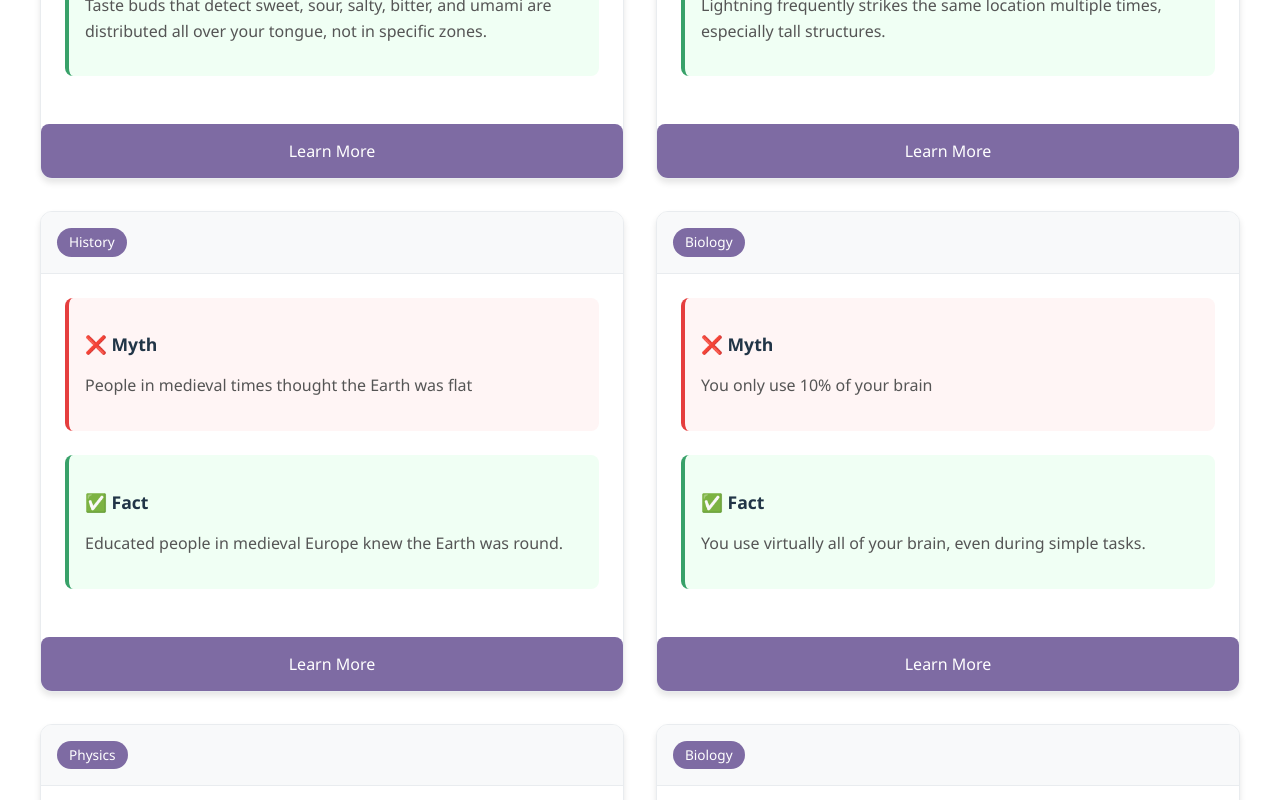
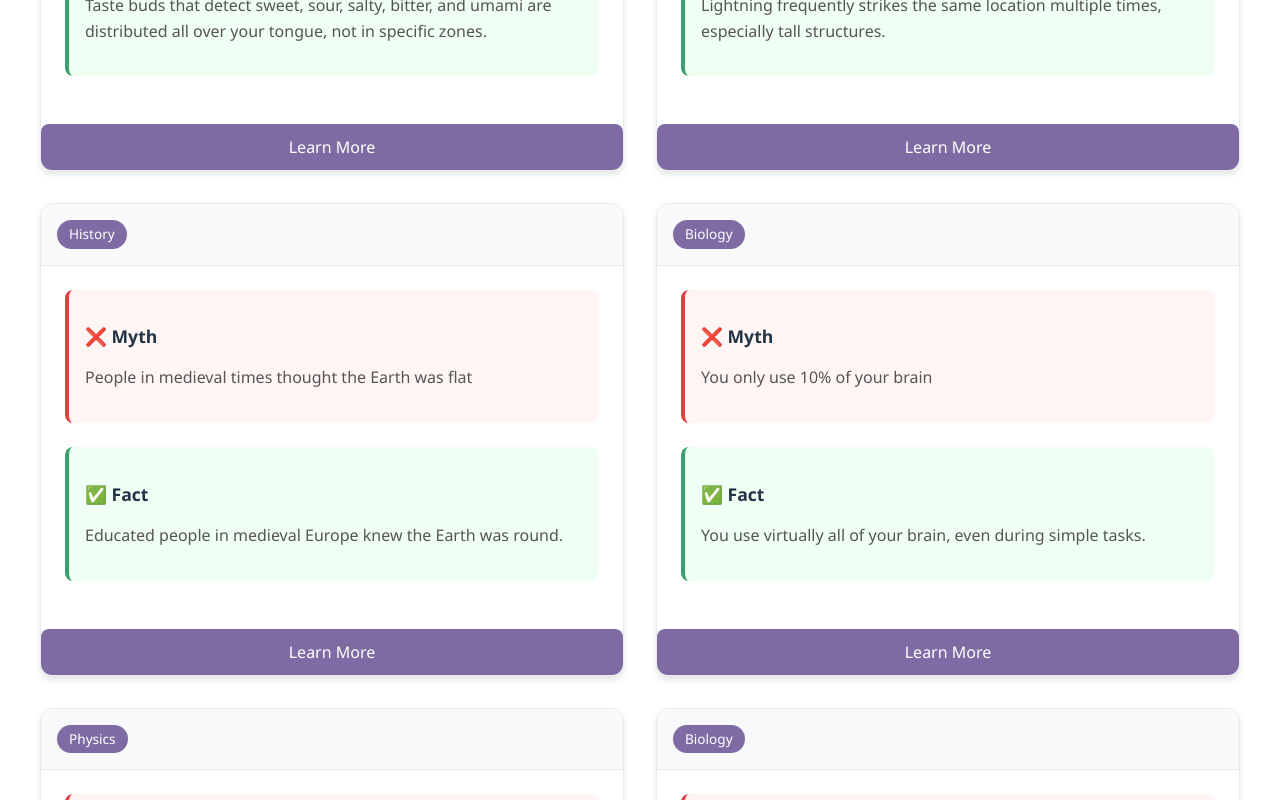
Before and after one commit to rpherbig/school-myths, a React (Vite) app in the folder school-myths-app/: page / in a window 1280 px wide. Shown: the part 820-1620 px from the top of the page. Built offline with nearby package versions, Linux system fonts and the light colour scheme.

Commit message:
Fix Learn More button padding across all themes
Co-authored-by: rpherbig <1181607+rpherbig@users.noreply.github.com>

```diff
--- a/school-myths-app/src/App.css
+++ b/school-myths-app/src/App.css
@@ -603,7 +603,7 @@
 
 .details-toggle {
   width: 100%;
-  padding: 1rem;
+  padding: 0.75rem 1.5rem;
   background: #7E6BA3;
   color: white;
   border: none;
```
